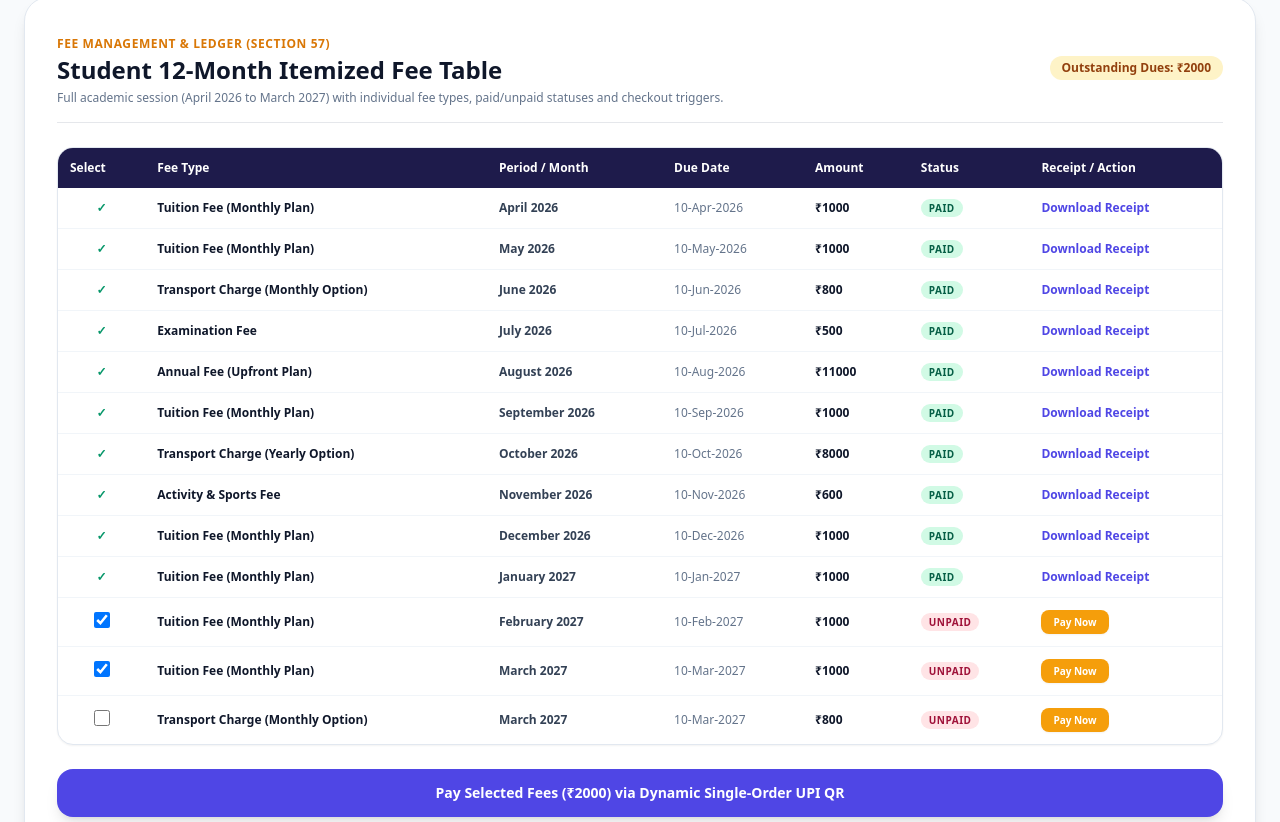
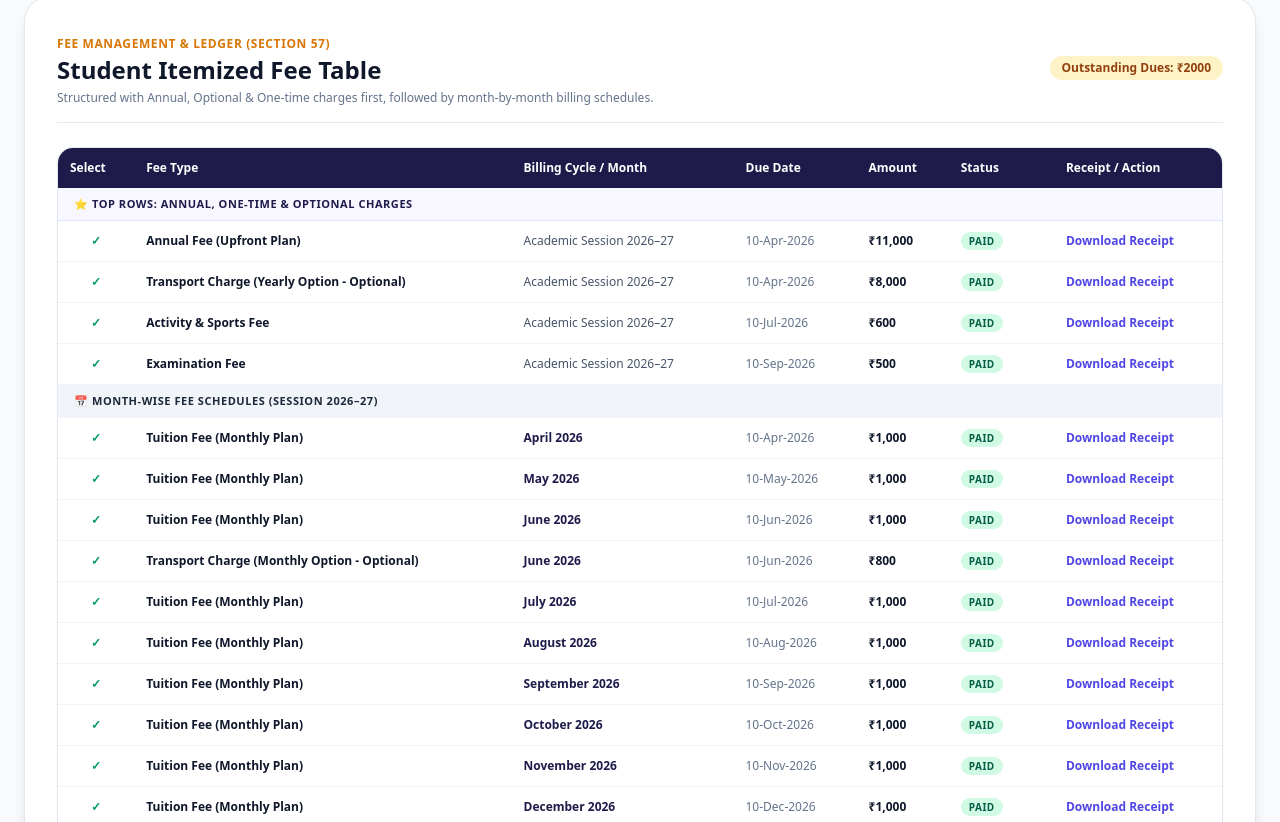
Before and after one commit to mtechgoel16/school-management-system, a Next.js app in the folder frontend/: page /portal/student-dashboard in a window 1280 px wide. Shown: the part 1818-2640 px from the top of the page. Built offline with nearby package versions, Linux system fonts and the light colour scheme.

Commit message:
feat: sequence fee structure with top annual/one-time/optional charges followed by month-wise schedules

```diff
--- a/frontend/src/app/portal/student-dashboard/page.js
+++ b/frontend/src/app/portal/student-dashboard/page.js
@@ -7,7 +7,7 @@ export default function StudentDashboardPage() {
   const [selectedChild, setSelectedChild] = useState('Arjun Sharma');
   const [activeReportExam, setActiveReportExam] = useState('Annual');
   const [expandedSubject, setExpandedSubject] = useState('Hindi');
-  const [selectedFeeIds, setSelectedFeeIds] = useState(['F11', 'F12']);
+  const [selectedFeeIds, setSelectedFeeIds] = useState(['M11', 'M12']);
   const [qrGenerated, setQrGenerated] = useState(false);
   const [paymentDone, setPaymentDone] = useState(false);
 
@@ -76,22 +76,33 @@ export default function StudentDashboardPage() {
     'All Examinations': []
   };
 
-  // Full 12-Month Itemized Fee Table Data
-  const [feeLedgerList, setFeeLedgerList] = useState([
-    { id: 'F01', type: 'Tuition Fee (Monthly Plan)', month: 'April 2026', due: '10-Apr-2026', amount: 1000, paid: true },
-    { id: 'F02', type: 'Tuition Fee (Monthly Plan)', month: 'May 2026', due: '10-May-2026', amount: 1000, paid: true },
-    { id: 'F03', type: 'Transport Charge (Monthly Option)', month: 'June 2026', due: '10-Jun-2026', amount: 800, paid: true },
-    { id: 'F04', type: 'Examination Fee', month: 'July 2026', due: '10-Jul-2026', amount: 500, paid: true },
-    { id: 'F05', type: 'Annual Fee (Upfront Plan)', month: 'August 2026', due: '10-Aug-2026', amount: 11000, paid: true },
-    { id: 'F06', type: 'Tuition Fee (Monthly Plan)', month: 'September 2026', due: '10-Sep-2026', amount: 1000, paid: true },
-    { id: 'F07', type: 'Transport Charge (Yearly Option)', month: 'October 2026', due: '10-Oct-2026', amount: 8000, paid: true },
-    { id: 'F08', type: 'Activity & Sports Fee', month: 'November 2026', due: '10-Nov-2026', amount: 600, paid: true },
-    { id: 'F09', type: 'Tuition Fee (Monthly Plan)', month: 'December 2026', due: '10-Dec-2026', amount: 1000, paid: true },
-    { id: 'F10', type: 'Tuition Fee (Monthly Plan)', month: 'January 2027', due: '10-Jan-2027', amount: 1000, paid: true },
-    { id: 'F11', type: 'Tuition Fee (Monthly Plan)', month: 'February 2027', due: '10-Feb-2027', amount: 1000, paid: false },
-    { id: 'F12', type: 'Tuition Fee (Monthly Plan)', month: 'March 2027', due: '10-Mar-2027', amount: 1000, paid: false },
-    { id: 'F13', type: 'Transport Charge (Monthly Option)', month: 'March 2027', due: '10-Mar-2027', amount: 800, paid: false }
+  // 1. TOP ROWS: Annual, One-Time & Optional Charges
+  const [annualFees, setAnnualFees] = useState([
+    { id: 'A01', type: 'Annual Fee (Upfront Plan)', category: 'Annual / One-Time', period: 'Academic Session 2026–27', due: '10-Apr-2026', amount: 11000, paid: true },
+    { id: 'A02', type: 'Transport Charge (Yearly Option - Optional)', category: 'Optional Transport', period: 'Academic Session 2026–27', due: '10-Apr-2026', amount: 8000, paid: true },
+    { id: 'A03', type: 'Activity & Sports Fee', category: 'Annual / One-Time', period: 'Academic Session 2026–27', due: '10-Jul-2026', amount: 600, paid: true },
+    { id: 'A04', type: 'Examination Fee', category: 'Annual / One-Time', period: 'Academic Session 2026–27', due: '10-Sep-2026', amount: 500, paid: true }
   ]);
+
+  // 2. BOTTOM ROWS: Month-wise Fees (Chronological April 2026 to March 2027)
+  const [monthlyFees, setMonthlyFees] = useState([
+    { id: 'M01', type: 'Tuition Fee (Monthly Plan)', category: 'Monthly Fee', period: 'April 2026', due: '10-Apr-2026', amount: 1000, paid: true },
+    { id: 'M02', type: 'Tuition Fee (Monthly Plan)', category: 'Monthly Fee', period: 'May 2026', due: '10-May-2026', amount: 1000, paid: true },
+    { id: 'M03', type: 'Tuition Fee (Monthly Plan)', category: 'Monthly Fee', period: 'June 2026', due: '10-Jun-2026', amount: 1000, paid: true },
+    { id: 'M04', type: 'Transport Charge (Monthly Option - Optional)', category: 'Monthly Transport', period: 'June 2026', due: '10-Jun-2026', amount: 800, paid: true },
+    { id: 'M05', type: 'Tuition Fee (Monthly Plan)', category: 'Monthly Fee', period: 'July 2026', due: '10-Jul-2026', amount: 1000, paid: true },
+    { id: 'M06', type: 'Tuition Fee (Monthly Plan)', category: 'Monthly Fee', period: 'August 2026', due: '10-Aug-2026', amount: 1000, paid: true },
+    { id: 'M07', type: 'Tuition Fee (Monthly Plan)', category: 'Monthly Fee', period: 'September 2026', due: '10-Sep-2026', amount: 1000, paid: true },
+    { id: 'M08', type: 'Tuition Fee (Monthly Plan)', category: 'Monthly Fee', period: 'October 2026', due: '10-Oct-2026', amount: 1000, paid: true },
+    { id: 'M09', type: 'Tuition Fee (Monthly Plan)', category: 'Monthly Fee', period: 'November 2026', due: '10-Nov-2026', amount: 1000, paid: true },
+    { id: 'M10', type: 'Tuition Fee (Monthly Plan)', category: 'Monthly Fee', period: 'December 2026', due: '10-Dec-2026', amount: 1000, paid: true },
+    { id: 'M11', type: 'Tuition Fee (Monthly Plan)', category: 'Monthly Fee', period: 'January 2027', due: '10-Jan-2027', amount: 1000, paid: true },
+    { id: 'M12', type: 'Tuition Fee (Monthly Plan)', category: 'Monthly Fee', period: 'February 2027', due: '10-Feb-2027', amount: 1000, paid: false },
+    { id: 'M13', type: 'Tuition Fee (Monthly Plan)', category: 'Monthly Fee', period: 'March 2027', due: '10-Mar-2027', amount: 1000, paid: false },
+    { id: 'M14', type: 'Transport Charge (Monthly Option - Optional)', category: 'Monthly Transport', period: 'March 2027', due: '10-Mar-2027', amount: 800, paid: false }
+  ]);
+
+  const allFees = [...annualFees, ...monthlyFees];
 
   const getCurrentExamSubjects = () => {
     if (activeReportExam === 'All Examinations') return examResultsData['Annual'];
@@ -116,7 +127,15 @@ export default function StudentDashboardPage() {
   const { max: totalMax, obt: totalObt, pct: percentage, g: grade } = calculateResultSummary();
 
   const calculateSelectedFeeTotal = () => {
-    return feeLedgerList.filter(f => selectedFeeIds.includes(f.id)).reduce((sum, item) => sum + item.amount, 0);
+    return allFees.filter(f => selectedFeeIds.includes(f.id)).reduce((sum, item) => sum + item.amount, 0);
+  };
+
+  const toggleSelectFee = (id) => {
+    if (selectedFeeIds.includes(id)) {
+      setSelectedFeeIds(selectedFeeIds.filter(item => item !== id));
+    } else {
+      setSelectedFeeIds([...selectedFeeIds, id]);
+    }
   };
 
   return (
@@ -286,27 +305,27 @@ export default function StudentDashboardPage() {
         </div>
       </div>
 
-      {/* 4. PARENT FEE DESK & 12-MONTH ITEMIZED TABLE */}
+      {/* 4. PARENT FEE DESK: EXACT SEQUENCED FEE TABLE */}
       <div className="bg-white p-8 rounded-3xl border border-slate-200 shadow-lg space-y-6">
         <div className="flex justify-between items-center border-b pb-4">
           <div>
             <span className="text-xs font-bold text-amber-600 uppercase tracking-wider">Fee Management & Ledger (Section 57)</span>
-            <h3 className="text-2xl font-black text-slate-900">Student 12-Month Itemized Fee Table</h3>
-            <p className="text-xs text-slate-500 mt-1">Full academic session (April 2026 to March 2027) with individual fee types, paid/unpaid statuses and checkout triggers.</p>
+            <h3 className="text-2xl font-black text-slate-900">Student Itemized Fee Table</h3>
+            <p className="text-xs text-slate-500 mt-1">Structured with Annual, Optional & One-time charges first, followed by month-by-month billing schedules.</p>
           </div>
           <span className="px-3 py-1 bg-amber-100 text-amber-800 text-xs font-bold rounded-full">
             Outstanding Dues: {calculateSelectedFeeTotal() > 0 ? "₹" + calculateSelectedFeeTotal() : "₹0"}
           </span>
         </div>
 
-        {/* Complete 12-Month Ledger Table */}
+        {/* Unified Table Structure */}
         <div className="border border-slate-200 rounded-2xl overflow-hidden bg-white shadow-sm">
           <table className="w-full text-xs text-left">
             <thead className="bg-indigo-950 text-white font-bold">
               <tr>
                 <th className="p-3">Select</th>
                 <th className="p-3">Fee Type</th>
-                <th className="p-3">Period / Month</th>
+                <th className="p-3">Billing Cycle / Month</th>
                 <th className="p-3">Due Date</th>
                 <th className="p-3">Amount</th>
                 <th className="p-3">Status</th>
@@ -314,27 +333,31 @@ export default function StudentDashboardPage() {
               </tr>
             </thead>
             <tbody className="divide-y divide-slate-100">
-              {feeLedgerList.map((fee) => (
-                <tr key={fee.id} className="hover:bg-slate-50">
+
+              {/* SECTION HEADER 1: ANNUAL & OPTIONAL CHARGES */}
+              <tr className="bg-indigo-50/70 border-b border-indigo-100">
+                <td colSpan={7} className="px-4 py-2 font-black text-indigo-950 text-[11px] uppercase tracking-wider">
+                  ⭐ Top Rows: Annual, One-Time & Optional Charges
+                </td>
+              </tr>
+              {annualFees.map((fee) => (
+                <tr key={fee.id} className="hover:bg-slate-50 bg-white">
                   <td className="p-3 text-center">
                     {!fee.paid ? (
                       <input
                         type="checkbox"
                         checked={selectedFeeIds.includes(fee.id)}
-                        onChange={(e) => {
-                          if (e.target.checked) setSelectedFeeIds([...selectedFeeIds, fee.id]);
-                          else setSelectedFeeIds(selectedFeeIds.filter((id) => id !== fee.id));
-                        }}
+                        onChange={() => toggleSelectFee(fee.id)}
                         className="w-4 h-4 text-indigo-600 rounded cursor-pointer"
                       />
                     ) : (
                       <span className="text-emerald-600 font-bold">✓</span>
                     )}
                   </td>
-                  <td className="p-3 font-semibold text-slate-900">{fee.type}</td>
-                  <td className="p-3 font-bold text-slate-700">{fee.month}</td>
+                  <td className="p-3 font-bold text-slate-900">{fee.type}</td>
+                  <td className="p-3 text-slate-600 font-medium">{fee.period}</td>
                   <td className="p-3 text-slate-500">{fee.due}</td>
-                  <td className="p-3 font-bold text-slate-900">₹{fee.amount}</td>
+                  <td className="p-3 font-bold text-slate-900">₹{fee.amount.toLocaleString()}</td>
                   <td className="p-3">
                     <span className={`px-2 py-0.5 rounded-full text-[10px] font-black uppercase tracking-wider ${
                       fee.paid ? 'bg-emerald-100 text-emerald-800' : 'bg-rose-100 text-rose-800'
@@ -344,7 +367,7 @@ export default function StudentDashboardPage() {
                   </td>
                   <td className="p-3">
                     {fee.paid ? (
-                      <button onClick={() => alert(`Receipt downloaded for ${fee.type} (${fee.month})`)} className="text-indigo-600 font-bold hover:underline">
+                      <button onClick={() => alert(`Receipt downloaded for ${fee.type}`)} className="text-indigo-600 font-bold hover:underline">
                         Download Receipt
                       </button>
                     ) : (
@@ -355,6 +378,52 @@ export default function StudentDashboardPage() {
                   </td>
                 </tr>
               ))}
+
+              {/* SECTION HEADER 2: MONTHLY FEES */}
+              <tr className="bg-slate-100 border-t-2 border-b border-slate-200">
+                <td colSpan={7} className="px-4 py-2 font-black text-slate-800 text-[11px] uppercase tracking-wider">
+                  📅 Month-Wise Fee Schedules (Session 2026–27)
+                </td>
+              </tr>
+              {monthlyFees.map((fee) => (
+                <tr key={fee.id} className="hover:bg-slate-50 bg-white">
+                  <td className="p-3 text-center">
+                    {!fee.paid ? (
+                      <input
+                        type="checkbox"
+                        checked={selectedFeeIds.includes(fee.id)}
+                        onChange={() => toggleSelectFee(fee.id)}
+                        className="w-4 h-4 text-indigo-600 rounded cursor-pointer"
+                      />
+                    ) : (
+                      <span className="text-emerald-600 font-bold">✓</span>
+                    )}
+                  </td>
+                  <td className="p-3 font-semibold text-slate-900">{fee.type}</td>
+                  <td className="p-3 font-bold text-indigo-950">{fee.period}</td>
+                  <td className="p-3 text-slate-500">{fee.due}</td>
+                  <td className="p-3 font-bold text-slate-900">₹{fee.amount.toLocaleString()}</td>
+                  <td className="p-3">
+                    <span className={`px-2 py-0.5 rounded-full text-[10px] font-black uppercase tracking-wider ${
+                      fee.paid ? 'bg-emerald-100 text-emerald-800' : 'bg-rose-100 text-rose-800'
+                    }`}>
+                      {fee.paid ? 'Paid' : 'Unpaid'}
+                    </span>
+                  </td>
+                  <td className="p-3">
+                    {fee.paid ? (
+                      <button onClick={() => alert(`Receipt downloaded for ${fee.type} (${fee.period})`)} className="text-indigo-600 font-bold hover:underline">
+                        Download Receipt
+                      </button>
+                    ) : (
+                      <button onClick={() => { setSelectedFeeIds([fee.id]); setQrGenerated(true); }} className="px-3 py-1 bg-amber-500 hover:bg-amber-600 text-white font-bold rounded-lg text-[10px] shadow-sm transition">
+                        Pay Now
+                      </button>
+                    )}
+                  </td>
+                </tr>
+              ))}
+
             </tbody>
           </table>
         </div>
@@ -368,7 +437,7 @@ export default function StudentDashboardPage() {
               selectedFeeIds.length > 0 ? 'bg-indigo-600 hover:bg-indigo-700 text-white cursor-pointer' : 'bg-slate-200 text-slate-400 cursor-not-allowed'
             }`}
           >
-            Pay Selected Fees (₹{calculateSelectedFeeTotal() > 0 ? calculateSelectedFeeTotal() : "0"}) via Dynamic Single-Order UPI QR
+            Pay Selected Fees (₹{calculateSelectedFeeTotal() > 0 ? calculateSelectedFeeTotal().toLocaleString() : "0"}) via Dynamic Single-Order UPI QR
           </button>
         )}
 
@@ -379,11 +448,12 @@ export default function StudentDashboardPage() {
               [DYNAMIC QR CODE]<br />upi://pay?pa=schoolfees@okaxis&am={calculateSelectedFeeTotal()}&tr=order_st001
             </div>
             <p className="text-xs text-slate-500">
-              Amount: <strong className="text-indigo-900">₹{calculateSelectedFeeTotal() > 0 ? calculateSelectedFeeTotal() : "0"}</strong> | Settles oldest unpaid fees via strict FIFO allocation.
+              Amount: <strong className="text-indigo-900">₹{calculateSelectedFeeTotal().toLocaleString()}</strong> | Settles oldest unpaid fees via strict FIFO allocation.
             </p>
             <button
               onClick={() => {
-                setFeeLedgerList(prev => prev.map(f => selectedFeeIds.includes(f.id) ? { ...f, paid: true } : f));
+                setMonthlyFees(prev => prev.map(f => selectedFeeIds.includes(f.id) ? { ...f, paid: true } : f));
+                setAnnualFees(prev => prev.map(f => selectedFeeIds.includes(f.id) ? { ...f, paid: true } : f));
                 setPaymentDone(true);
               }}
               className="px-6 py-2.5 bg-emerald-600 hover:bg-emerald-700 text-white font-bold rounded-xl text-xs shadow transition"
```
